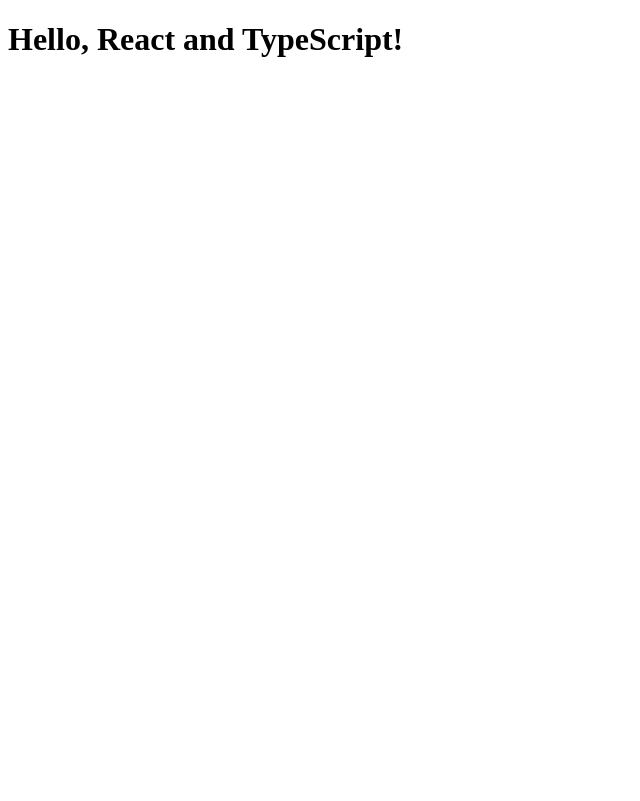
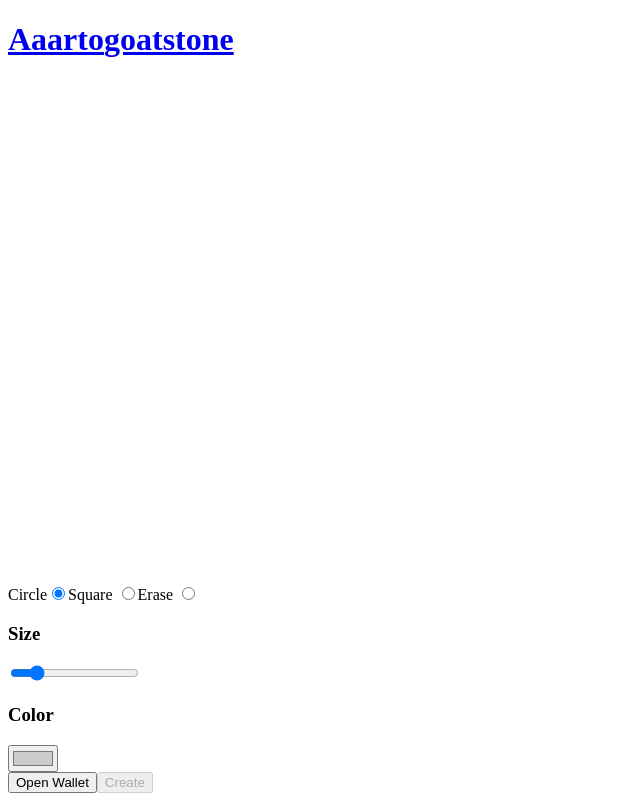
Before and after one commit to goatstone/aaarto, a React app: page / in a window 1280 px wide. Shown: the whole page, without its empty margins (0-640 px from the left). Built offline with nearby package versions, Linux system fonts and the light colour scheme; the HTML template or start-up script is replaced by a standard one.

Commit message:
add layout to build

```diff
--- a/package.json
+++ b/package.json
@@ -15,6 +15,7 @@
   "devDependencies": {
     "ts-loader": "^9.5.1",
     "webpack": "^5.97.1",
-    "webpack-cli": "^6.0.1"
+    "webpack-cli": "^6.0.1",
+    "webpack-dev-server": "^5.2.0"
   }
 }
--- a/src/App.tsx
+++ b/src/App.tsx
@@ -3,7 +3,55 @@
 console.log('HashConnect', HashConnect);
 
 const App: React.FC = () => {
-    return <h1>Hello, React and TypeScript!</h1>;
+    return (
+        <div>
+            <h1>
+                <a href="https://github.com/JoseHerminioCollas/aaarto/" target="new">
+                    Aaarto
+                </a>
+                <a href="http://goatstone.com" target="new">goatstone</a>
+            </h1>
+            <svg
+                version="1.1"
+                width="500"
+                height="500"
+                xmlns="http://www.w3.org/2000/svg"
+                id="art"
+            >
+                <rect id="canvas" width="100%" height="100%" fill="white" />
+            </svg>
+            <section className="panel">
+                <section id="shape">
+                    <label>
+                        Circle
+                        <input type="radio" name="shape" value="circle" checked />
+                    </label>
+                    <label>
+                        Square <input type="radio" name="shape" value="square" />
+                    </label>
+                    <label>
+                        Erase <input type="radio" name="shape" value="erase" />
+                    </label>
+                </section>
+                <section id="size">
+                    <h3>Size</h3>
+                    <input type="range" min="1" max="300" value="50" />
+                </section>
+                <section id="color">
+                    <h3>Color</h3>
+                    <input type="color" value="#cccccc" />
+                </section>
+                <section id="mint">
+                    <button>
+                        Open Wallet
+                    </button>
+                    <button disabled>
+                        Create
+                    </button>
+                </section>
+            </section>
+        </div>
+    );
 };
 
 export default App;
```
Also changed, not shown: 3 other files (tests, documents, lock files or other folders).
